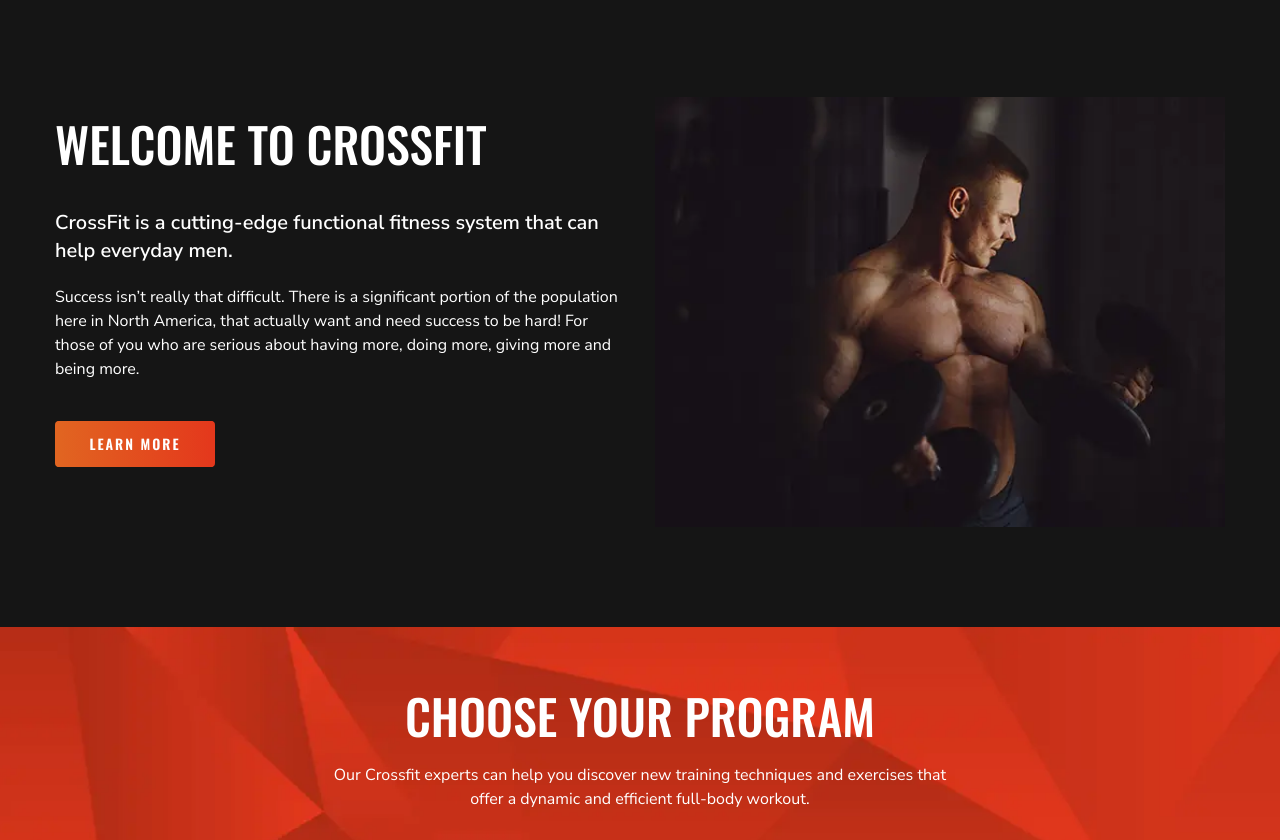
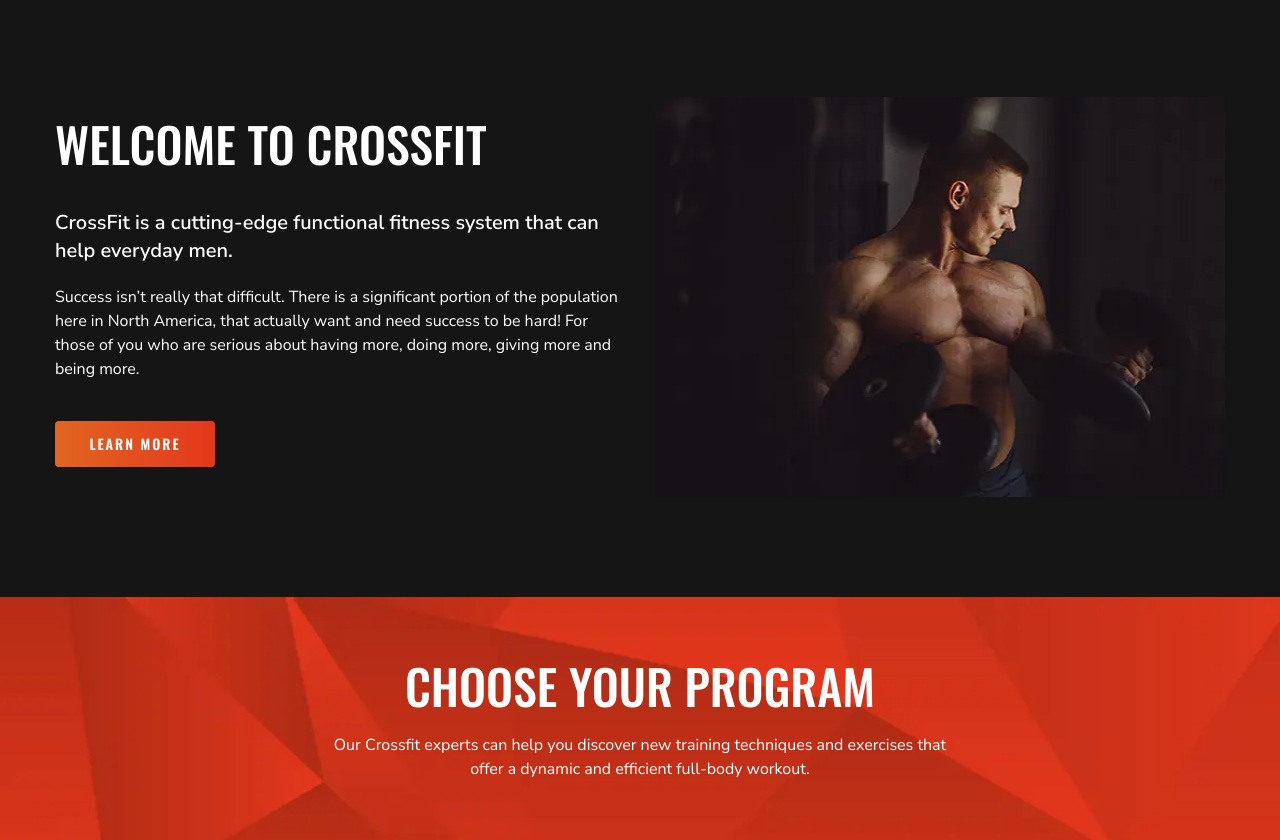
Before and after one commit to yushaezhik/lalala, a plain HTML site: page index.html in a window 1280 px wide. Shown: the part 1333-2173 px from the top of the page. Drawn offline with nearby package versions, Linux system fonts and the light colour scheme.

Commit message:
Update index.html

```diff
--- a/index.html
+++ b/index.html
@@ -162,7 +162,7 @@
                 </div>
                 <div class="col-lg-6">
                     <div class="about-img">
-                        <img src="img/home-about.webp" alt="">
+                        <img src="img/home-about.webp" alt="" width="600" height="400">
                     </div>
                 </div>
             </div>
```
